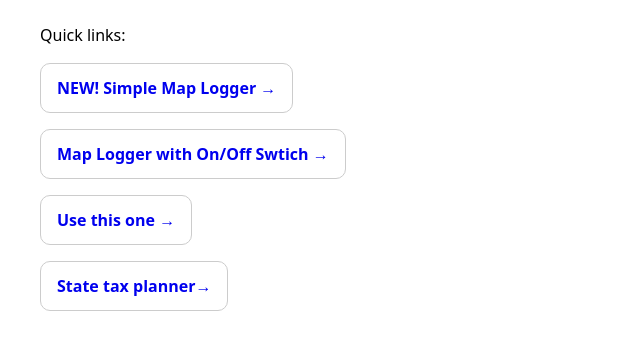
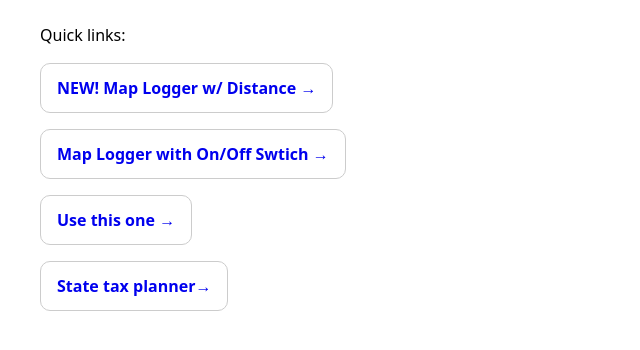
Before and after one commit to mrfestafiesta/fedcalc, a plain HTML site: page index.html in a window 1280 px wide. Shown: the part 108-458 px from the top of the page, without its empty margins (0-640 px from the left). Drawn offline with Linux system fonts and the light colour scheme.

Commit message:
Update link for Map Logger to include distance

```diff
--- a/index.html
+++ b/index.html
@@ -12,7 +12,7 @@
 <body>
   <h1>Welcome! Click a link below...</h1>
   <p>Quick links:</p>
-  <p><a class="button" href="/parksapplogger/">NEW! Simple Map Logger →</a></p>
+  <p><a class="button" href="/parksloggerdistance/">NEW! Map Logger w/ Distance →</a></p>
   <p><a class="button" href="/parksloggertoggle/">Map Logger with On/Off Swtich →</a></p>
   <p><a class="button" href="/sep_constants/"> Use this one →</a></p>
   <p><a class="button" href="/state_tax_01/">State tax planner→</a></p>
```
